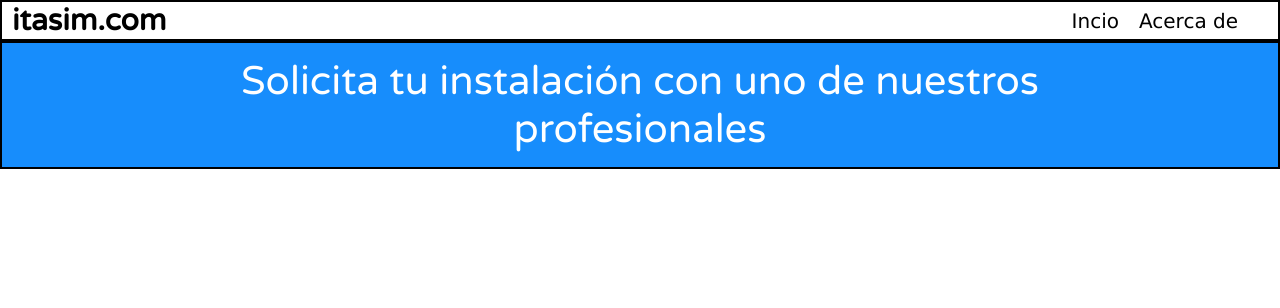
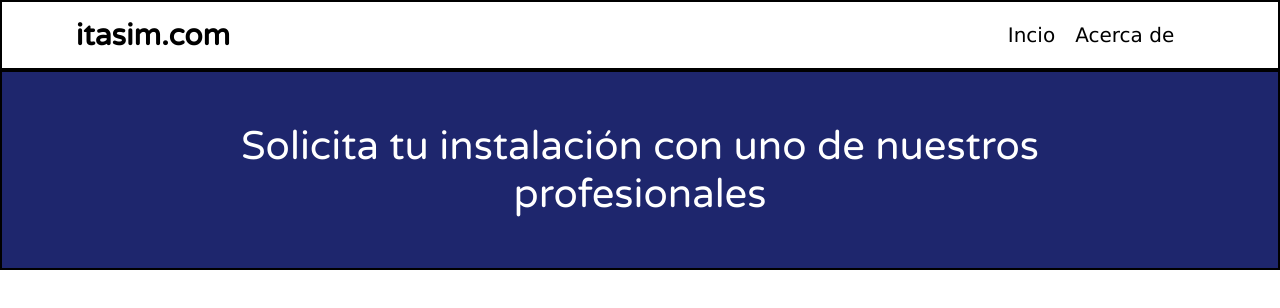
Before and after one commit to th3founder/itasim2, a plain HTML site: page index.html in a window 1280 px wide. Drawn offline with Linux system fonts and the light colour scheme.

Commit message:
Version 1.0.2 correcion de estilos

```diff
--- a/index.html
+++ b/index.html
@@ -12,16 +12,18 @@
 </head>
 <body>
     <header class="header-container">
-        <div class="header-box">
+        <section class="header__conbox">
+            <div class="header-box conbox">
                 <h2>itasim.com</h2>
             </div>
-        <nav class="header-menu">
+            <nav class="header-menu conbox">
                 <ul>
                     <li>Incio</li>
                     <li>Acerca de</li>
                 </ul>
             </nav>
             </div>
+        </section>
     </header>
     <main class="main-container">
         <section class="main-box">
--- a/styles.css
+++ b/styles.css
@@ -7,11 +7,19 @@ html{
     font-size: 62.5%;
 }
 .header-container{
+    height: 7rem;
     border: 2px solid black;
+    display: flex;
+    justify-content: center;
+    overflow: hidden;
+}
+.header__conbox{
+    width: 90%;
     display: flex;
     align-items: center;
     justify-content: space-between;
 }
+
 .header-box{
     padding-left: 1rem;
 }
@@ -33,11 +41,16 @@ html{
     margin: 0 1rem;
     font-family: Verdana;
 }
+
+
+
+
 /*Main*/
 .main-container{
+    width: 100%;
+    padding: 5rem 0;
     border: 2px solid black;
-    background-color: rgb(23, 141, 252);
-    height: 10vw;
+    background-color: #1e266d;
     display: flex;
     justify-content: center;
     align-items: center;
```
Lines whose indentation alone changed are shown as unchanged.
